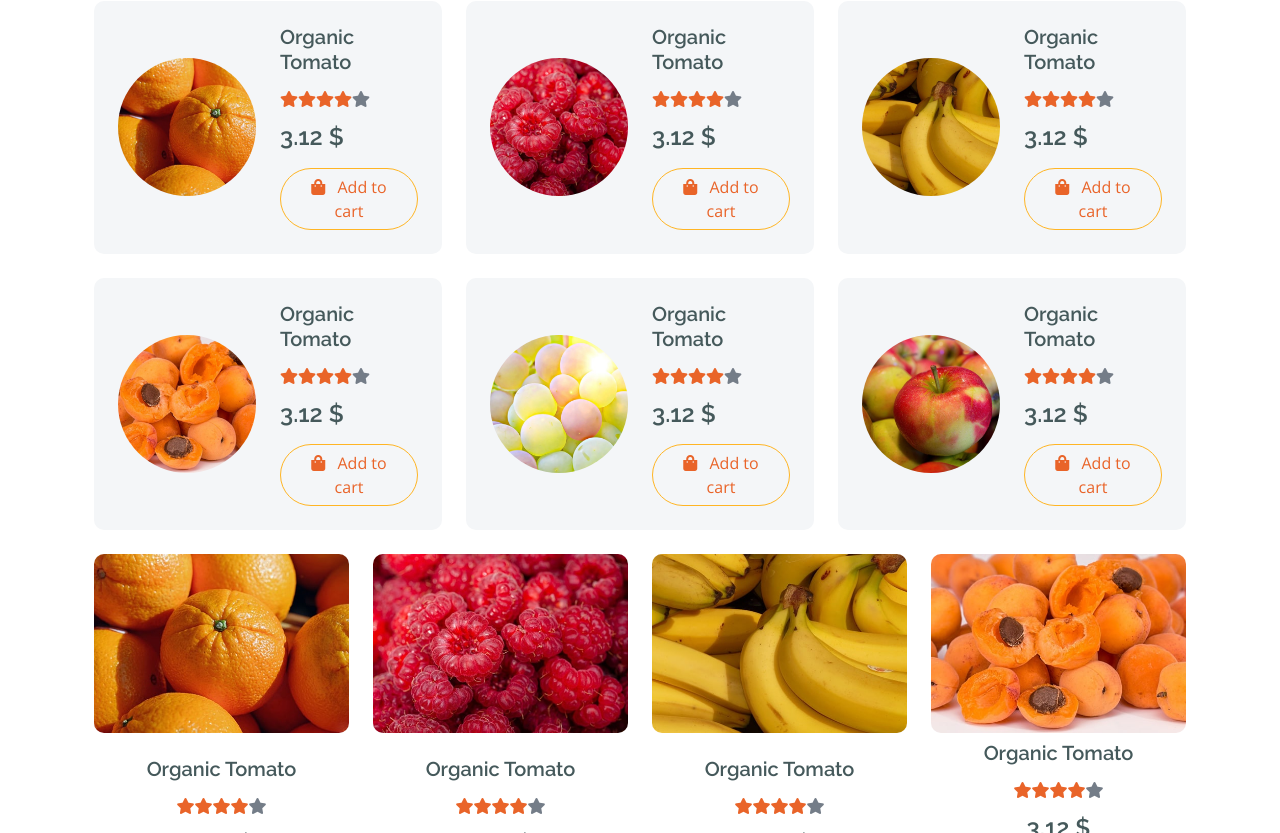
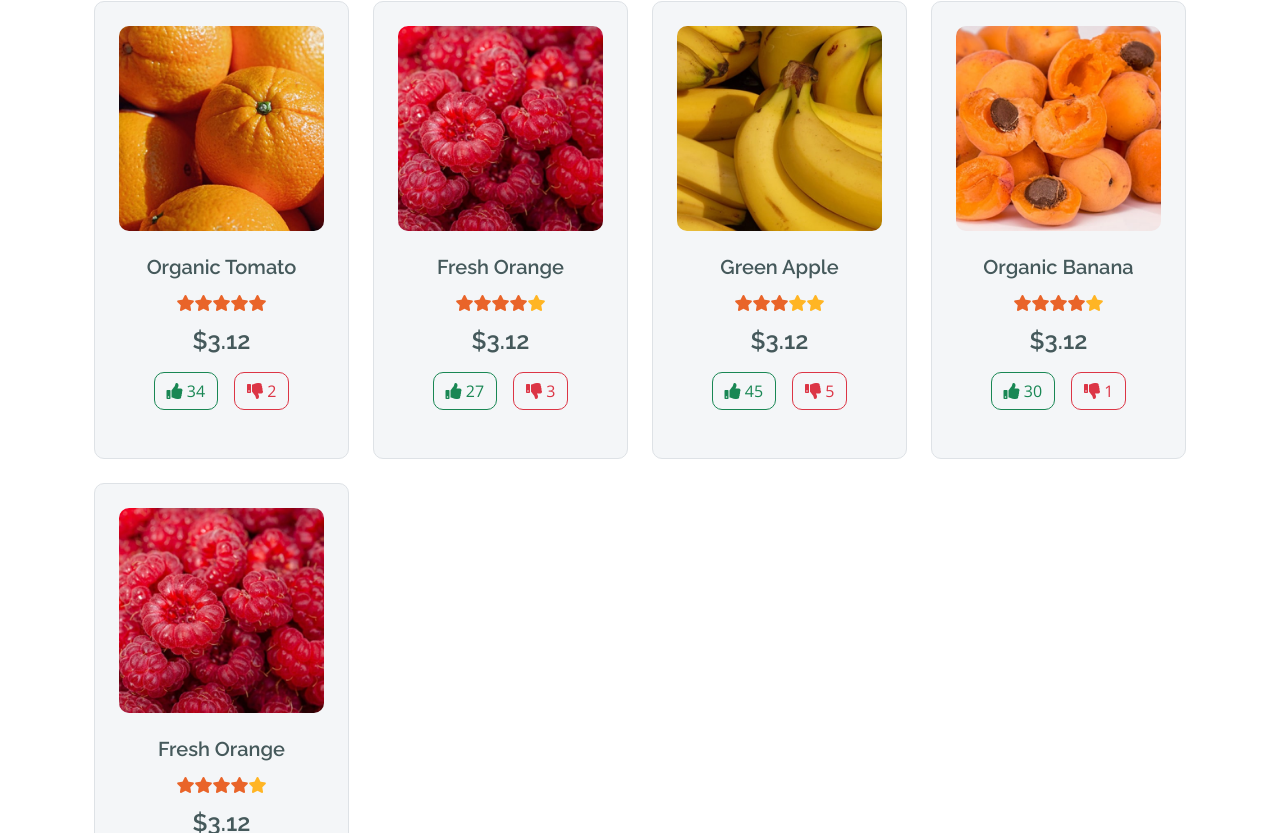
Before and after one commit to quantumedgesoft/Deshidistributors-FronEnd, a React (Vite) app: page / in a window 1280 px wide. Shown: the part 5847-6680 px from the top of the page. Built offline with nearby package versions, Linux system fonts and the light colour scheme.

Commit message:
add top choice like and dislike option

```diff
--- a/src/pages/home/BestselleProducts.jsx
+++ b/src/pages/home/BestselleProducts.jsx
@@ -1,329 +1,122 @@
+import { useState } from "react";
+import OrganicTomato from "/src/assets/img/best-product-1.jpg";
+
 const BestselleProducts = () => {
+  const [bestSellingItem, setBestSellingItem] = useState([
+    {
+      id: 1,
+      name: "Organic Tomato",
+      imgUrl: OrganicTomato,
+      like: 34,
+      disliked: 2,
+      rating: 5,
+    },
+    {
+      id: 2,
+      name: "Fresh Orange",
+      imgUrl: "/src/assets/img/best-product-2.jpg",
+      like: 27,
+      disliked: 3,
+      rating: 4,
+    },
+    {
+      id: 3,
+      name: "Green Apple",
+      imgUrl: "/src/assets/img/best-product-3.jpg",
+      like: 45,
+      disliked: 5,
+      rating: 3,
+    },
+    {
+      id: 4,
+      name: "Organic Banana",
+      imgUrl: "/src/assets/img/best-product-4.jpg",
+      like: 30,
+      disliked: 1,
+      rating: 4,
+    },
+    {
+      id: 5,
+      name: "Fresh Orange",
+      imgUrl: "/src/assets/img/best-product-2.jpg",
+      like: 27,
+      disliked: 3,
+      rating: 4,
+    },
+  ]);
+
+  // Handle Like
+  const handleLike = (id) => {
+    setBestSellingItem((prevItems) =>
+      prevItems.map((item) =>
+        item.id === id ? { ...item, like: item.like + 1 } : item
+      )
+    );
+  };
+
+  // Handle Dislike
+  const handleDislike = (id) => {
+    setBestSellingItem((prevItems) =>
+      prevItems.map((item) =>
+        item.id === id ? { ...item, disliked: item.disliked + 1 } : item
+      )
+    );
+  };
+
   return (
     <div className="container-fluid py-5">
       <div className="container py-5">
         <div className="text-center mx-auto mb-5" style={{ maxWidth: "700px" }}>
-          <h1 className="display-4">Bestseller Products</h1>
+          <h1 className="display-4">Top Choice Products</h1>
           <p>
             Latin words, combined with a handful of model sentence structures,
             to generate Lorem Ipsum which looks reasonable.
           </p>
         </div>
+
         <div className="row g-4">
-          <div className="col-lg-6 col-xl-4">
-            <div className="p-4 rounded bg-light">
-              <div className="row align-items-center">
-                <div className="col-6">
-                  <img
-                    src="/src/assets/img/best-product-1.jpg"
-                    className="img-fluid rounded-circle w-100"
-                    alt=""
-                  />
-                </div>
-                <div className="col-6">
-                  <a href="#" className="h5">
-                    Organic Tomato
-                  </a>
-                  <div className="d-flex my-3">
-                    <i className="fas fa-star text-primary"></i>
-                    <i className="fas fa-star text-primary"></i>
-                    <i className="fas fa-star text-primary"></i>
-                    <i className="fas fa-star text-primary"></i>
-                    <i className="fas fa-star"></i>
+          {bestSellingItem.map((item) => (
+            <div key={item.id} className="col-md-6 col-lg-6 col-xl-3">
+              <div className="text-center p-4 border rounded bg-light">
+                <img
+                  src={item.imgUrl}
+                  className="img-fluid rounded"
+                  alt={item.name}
+                />
+                <div className="py-4">
+                  <h5>{item.name}</h5>
+
+                  {/* Dynamic Star Rating */}
+                  <div className="d-flex my-3 justify-content-center">
+                    {[...Array(item.rating)].map((_, i) => (
+                      <i key={i} className="fas fa-star text-primary"></i>
+                    ))}
+                    {[...Array(5 - item.rating)].map((_, i) => (
+                      <i key={i} className="fas fa-star text-secondary"></i>
+                    ))}
                   </div>
-                  <h4 className="mb-3">3.12 $</h4>
-                  <a
-                    href="#"
-                    className="btn border border-secondary rounded-pill px-3 text-primary"
-                  >
-                    <i className="fa fa-shopping-bag me-2 text-primary"></i> Add
-                    to cart
-                  </a>
+
+                  <h4 className="mb-3">$3.12</h4>
+
+                  {/* Like & Dislike Section */}
+                  <div className="d-flex justify-content-center gap-3">
+                    <button
+                      className="btn btn-outline-success"
+                      onClick={() => handleLike(item.id)}
+                    >
+                      <i className="fas fa-thumbs-up"></i> {item.like}
+                    </button>
+                    <button
+                      className="btn btn-outline-danger"
+                      onClick={() => handleDislike(item.id)}
+                    >
+                      <i className="fas fa-thumbs-down"></i> {item.disliked}
+                    </button>
+                  </div>
                 </div>
               </div>
             </div>
-          </div>
-          <div className="col-lg-6 col-xl-4">
-            <div className="p-4 rounded bg-light">
-              <div className="row align-items-center">
-                <div className="col-6">
-                  <img
-                    src="/src/assets/img/best-product-2.jpg"
-                    className="img-fluid rounded-circle w-100"
-                    alt=""
-                  />
-                </div>
-                <div className="col-6">
-                  <a href="#" className="h5">
-                    Organic Tomato
-                  </a>
-                  <div className="d-flex my-3">
-                    <i className="fas fa-star text-primary"></i>
-                    <i className="fas fa-star text-primary"></i>
-                    <i className="fas fa-star text-primary"></i>
-                    <i className="fas fa-star text-primary"></i>
-                    <i className="fas fa-star"></i>
-                  </div>
-                  <h4 className="mb-3">3.12 $</h4>
-                  <a
-                    href="#"
-                    className="btn border border-secondary rounded-pill px-3 text-primary"
-                  >
-                    <i className="fa fa-shopping-bag me-2 text-primary"></i> Add
-                    to cart
-                  </a>
-                </div>
-              </div>
-            </div>
-          </div>
-          <div className="col-lg-6 col-xl-4">
-            <div className="p-4 rounded bg-light">
-              <div className="row align-items-center">
-                <div className="col-6">
-                  <img
-                    src="/src/assets/img/best-product-3.jpg"
-                    className="img-fluid rounded-circle w-100"
-                    alt=""
-                  />
-                </div>
-                <div className="col-6">
-                  <a href="#" className="h5">
-                    Organic Tomato
-                  </a>
-                  <div className="d-flex my-3">
-                    <i className="fas fa-star text-primary"></i>
-                    <i className="fas fa-star text-primary"></i>
-                    <i className="fas fa-star text-primary"></i>
-                    <i className="fas fa-star text-primary"></i>
-                    <i className="fas fa-star"></i>
-                  </div>
-                  <h4 className="mb-3">3.12 $</h4>
-                  <a
-                    href="#"
-                    className="btn border border-secondary rounded-pill px-3 text-primary"
-                  >
-                    <i className="fa fa-shopping-bag me-2 text-primary"></i> Add
-                    to cart
-                  </a>
-                </div>
-              </div>
-            </div>
-          </div>
-          <div className="col-lg-6 col-xl-4">
-            <div className="p-4 rounded bg-light">
-              <div className="row align-items-center">
-                <div className="col-6">
-                  <img
-                    src="/src/assets/img/best-product-4.jpg"
-                    className="img-fluid rounded-circle w-100"
-                    alt=""
-                  />
-                </div>
-                <div className="col-6">
-                  <a href="#" className="h5">
-                    Organic Tomato
-                  </a>
-                  <div className="d-flex my-3">
-                    <i className="fas fa-star text-primary"></i>
-                    <i className="fas fa-star text-primary"></i>
-                    <i className="fas fa-star text-primary"></i>
-                    <i className="fas fa-star text-primary"></i>
-                    <i className="fas fa-star"></i>
-                  </div>
-                  <h4 className="mb-3">3.12 $</h4>
-                  <a
-                    href="#"
-                    className="btn border border-secondary rounded-pill px-3 text-primary"
-                  >
-                    <i className="fa fa-shopping-bag me-2 text-primary"></i> Add
-                    to cart
-                  </a>
-                </div>
-              </div>
-            </div>
-          </div>
-          <div className="col-lg-6 col-xl-4">
-            <div className="p-4 rounded bg-light">
-              <div className="row align-items-center">
-                <div className="col-6">
-                  <img
-                    src="/src/assets/img/best-product-5.jpg"
-                    className="img-fluid rounded-circle w-100"
-                    alt=""
-                  />
-                </div>
-                <div className="col-6">
-                  <a href="#" className="h5">
-                    Organic Tomato
-                  </a>
-                  <div className="d-flex my-3">
-                    <i className="fas fa-star text-primary"></i>
-                    <i className="fas fa-star text-primary"></i>
-                    <i className="fas fa-star text-primary"></i>
-                    <i className="fas fa-star text-primary"></i>
-                    <i className="fas fa-star"></i>
-                  </div>
-                  <h4 className="mb-3">3.12 $</h4>
-                  <a
-                    href="#"
-                    className="btn border border-secondary rounded-pill px-3 text-primary"
-                  >
-                    <i className="fa fa-shopping-bag me-2 text-primary"></i> Add
-                    to cart
-                  </a>
-                </div>
-              </div>
-            </div>
-          </div>
-          <div className="col-lg-6 col-xl-4">
-            <div className="p-4 rounded bg-light">
-              <div className="row align-items-center">
-                <div className="col-6">
-                  <img
-                    src="/src/assets/img/best-product-6.jpg"
-                    className="img-fluid rounded-circle w-100"
-                    alt=""
-                  />
-                </div>
-                <div className="col-6">
-                  <a href="#" className="h5">
-                    Organic Tomato
-                  </a>
-                  <div className="d-flex my-3">
-                    <i className="fas fa-star text-primary"></i>
-                    <i className="fas fa-star text-primary"></i>
-                    <i className="fas fa-star text-primary"></i>
-                    <i className="fas fa-star text-primary"></i>
-                    <i className="fas fa-star"></i>
-                  </div>
-                  <h4 className="mb-3">3.12 $</h4>
-                  <a
-                    href="#"
-                    className="btn border border-secondary rounded-pill px-3 text-primary"
-                  >
-                    <i className="fa fa-shopping-bag me-2 text-primary"></i> Add
-                    to cart
-                  </a>
-                </div>
-              </div>
-            </div>
-          </div>
-          <div className="col-md-6 col-lg-6 col-xl-3">
-            <div className="text-center">
-              <img
-                src="/src/assets/img/fruite-item-1.jpg"
-                className="img-fluid rounded"
-                alt=""
-              />
-              <div className="py-4">
-                <a href="#" className="h5">
-                  Organic Tomato
-                </a>
-                <div className="d-flex my-3 justify-content-center">
-                  <i className="fas fa-star text-primary"></i>
-                  <i className="fas fa-star text-primary"></i>
-                  <i className="fas fa-star text-primary"></i>
-                  <i className="fas fa-star text-primary"></i>
-                  <i className="fas fa-star"></i>
-                </div>
-                <h4 className="mb-3">3.12 $</h4>
-                <a
-                  href="#"
-                  className="btn border border-secondary rounded-pill px-3 text-primary"
-                >
-                  <i className="fa fa-shopping-bag me-2 text-primary"></i> Add
-                  to cart
-                </a>
-              </div>
-            </div>
-          </div>
-          <div className="col-md-6 col-lg-6 col-xl-3">
-            <div className="text-center">
-              <img
-                src="/src/assets/img/fruite-item-2.jpg"
-                className="img-fluid rounded"
-                alt=""
-              />
-              <div className="py-4">
-                <a href="#" className="h5">
-                  Organic Tomato
-                </a>
-                <div className="d-flex my-3 justify-content-center">
-                  <i className="fas fa-star text-primary"></i>
-                  <i className="fas fa-star text-primary"></i>
-                  <i className="fas fa-star text-primary"></i>
-                  <i className="fas fa-star text-primary"></i>
-                  <i className="fas fa-star"></i>
-                </div>
-                <h4 className="mb-3">3.12 $</h4>
-                <a
-                  href="#"
-                  className="btn border border-secondary rounded-pill px-3 text-primary"
-                >
-                  <i className="fa fa-shopping-bag me-2 text-primary"></i> Add
-                  to cart
-                </a>
-              </div>
-            </div>
-          </div>
-          <div className="col-md-6 col-lg-6 col-xl-3">
-            <div className="text-center">
-              <img
-                src="/src/assets/img/fruite-item-3.jpg"
-                className="img-fluid rounded"
-                alt=""
-              />
-              <div className="py-4">
-                <a href="#" className="h5">
-                  Organic Tomato
-                </a>
-                <div className="d-flex my-3 justify-content-center">
-                  <i className="fas fa-star text-primary"></i>
-                  <i className="fas fa-star text-primary"></i>
-                  <i className="fas fa-star text-primary"></i>
-                  <i className="fas fa-star text-primary"></i>
-                  <i className="fas fa-star"></i>
-                </div>
-                <h4 className="mb-3">3.12 $</h4>
-                <a
-                  href="#"
-                  className="btn border border-secondary rounded-pill px-3 text-primary"
-                >
-                  <i className="fa fa-shopping-bag me-2 text-primary"></i> Add
-                  to cart
-                </a>
-              </div>
-            </div>
-          </div>
-          <div className="col-md-6 col-lg-6 col-xl-3">
-            <div className="text-center">
-              <img
-                src="/src/assets/img/fruite-item-4.jpg"
-                className="img-fluid rounded"
-                alt=""
-              />
-              <div className="py-2">
-                <a href="#" className="h5">
-                  Organic Tomato
-                </a>
-                <div className="d-flex my-3 justify-content-center">
-                  <i className="fas fa-star text-primary"></i>
-                  <i className="fas fa-star text-primary"></i>
-                  <i className="fas fa-star text-primary"></i>
-                  <i className="fas fa-star text-primary"></i>
-                  <i className="fas fa-star"></i>
-                </div>
-                <h4 className="mb-3">3.12 $</h4>
-                <a
-                  href="#"
-                  className="btn border border-secondary rounded-pill px-3 text-primary"
-                >
-                  <i className="fa fa-shopping-bag me-2 text-primary"></i> Add
-                  to cart
-                </a>
-              </div>
-            </div>
-          </div>
+          ))}
         </div>
       </div>
     </div>
```
